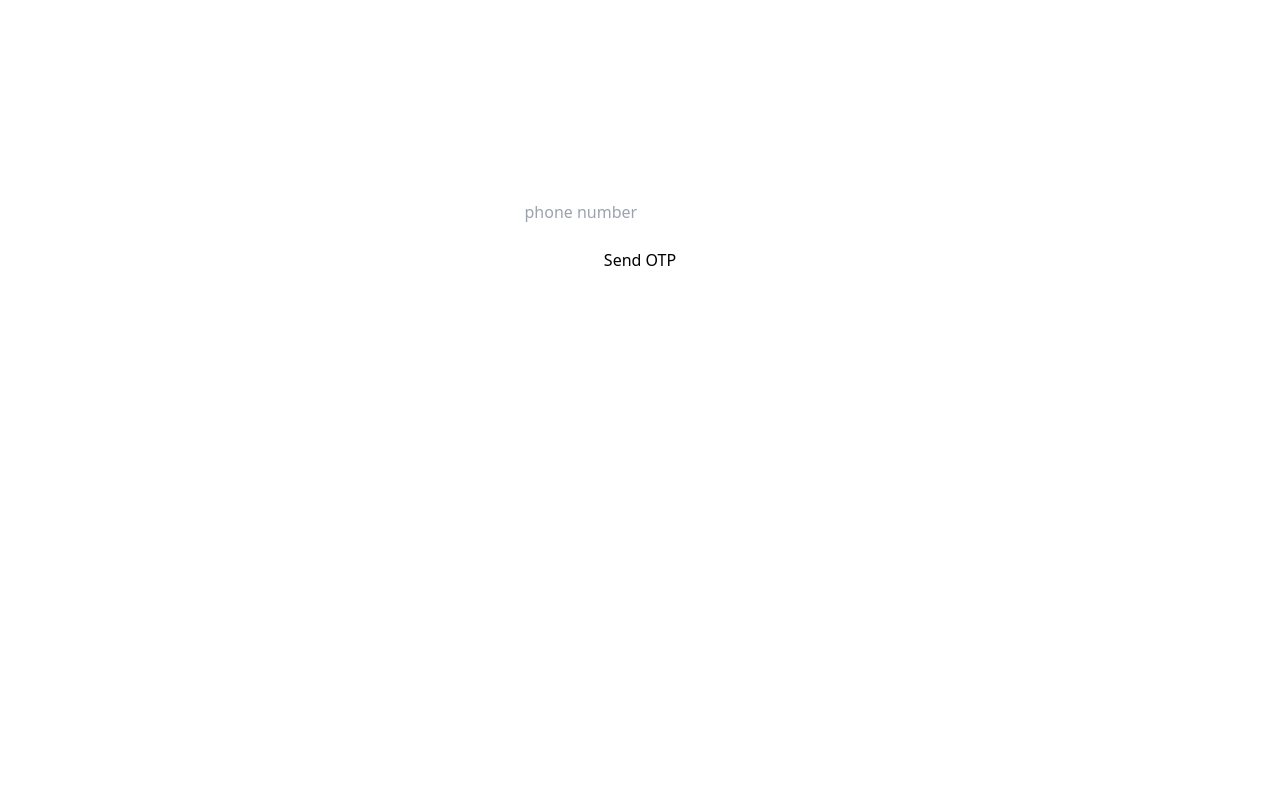
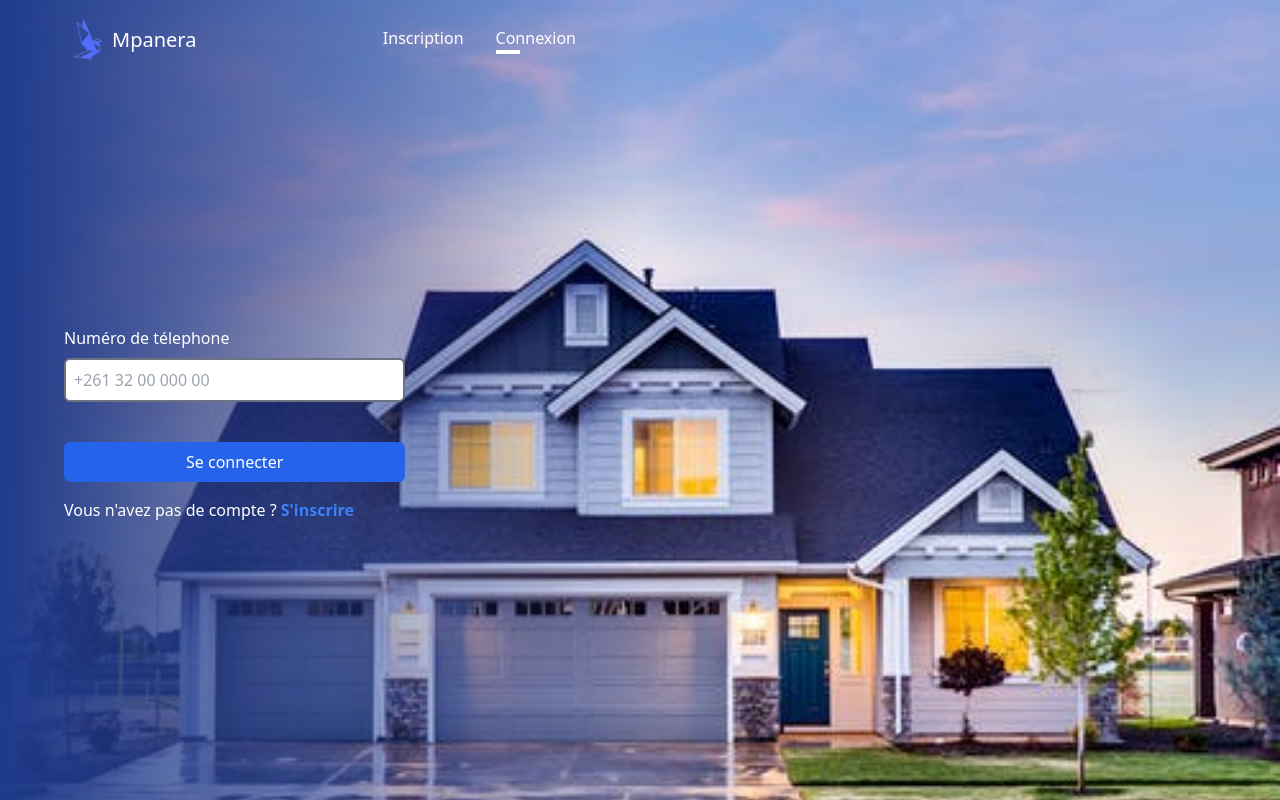
Before and after one commit to Ianel/mpanera-frontend, a React (Vite) app: page /about in a window 1280 px wide. Built offline with nearby package versions, Linux system fonts and the light colour scheme; no server answers.

Commit message:
design: implement login page

```diff
--- a/jsconfig.json
+++ b/jsconfig.json
@@ -3,9 +3,10 @@
     "jsx": "preserve",
     "baseUrl": "./src",
     "paths": {
-      "@/components/*": ["./components/*"],
+      "@/*": ["*"]
+      /* "@/components/*": ["./components/*"],
       "@/pages/*": ["./pages/*"],
-      "@/services/*": ["./services/*"]
+      "@/services/*": ["./services/*"] */
     }
   }
 }
--- a/src/App.jsx
+++ b/src/App.jsx
@@ -1,28 +1,25 @@
-/* import React from "react";
+import React from "react";
 import { BrowserRouter as Router, Route, Routes } from "react-router-dom";
-import AboutPage from "./pages/About";
-import { HomePage } from "./pages/Home";
+import { auth } from "@/services/firebase.service.js";
+import { useAuthState } from "react-firebase-hooks/auth";
+import LoginPage from "@/pages/Login";
+import Mainpage from "@/pages/Home/Main";
+import AboutPage from "@/pages/About";
+import { HomePage } from "@/pages/Home";
 
 export const App = () => {
+  const [user] = useAuthState(auth);
+
   return (
     <Router>
       <Routes>
         <Route path="/" element={<HomePage />}></Route>
-        <Route path="/about" element={<AboutPage />}></Route>
+        <Route path="/login" element={<LoginPage />}></Route>
+        <Route
+          path="/about"
+          element={user ? <Mainpage /> : <LoginPage />}
+        ></Route>
       </Routes>
     </Router>
   );
-}; */
-
-import React from "react";
-import { auth } from "@/services/firebase.service.js";
-import { useAuthState } from "react-firebase-hooks/auth";
-import { Login } from "@/pages/Login";
-import Mainpage from "@/pages/Home/Main";
-
-function App() {
-  const [user] = useAuthState(auth);
-  return user ? <Mainpage /> : <Login />;
-}
-
-export { App };
+};
--- a/src/assets/images/images.js
+++ b/src/assets/images/images.js
@@ -1,5 +1,5 @@
-import avatar from "./avatar1.png";
-import mac from "./mac.jpg";
-import logo from "./logo.png";
+import avatar from "@/assets/images/avatar1.png";
+import mac from "@/assets/images/mac.jpg";
+import logo from "@/assets/images/logo-mpanera.png";
 
 export { avatar, mac, logo };
--- a/src/components/Buttons/index.jsx
+++ b/src/components/Buttons/index.jsx
@@ -19,7 +19,7 @@ export const Button = (props) => {
     <button
       className={`${
         props.wide && "w-full"
-      } px-4 py-3 ${setColor()} text-white rounded-md ${props.className}`}
+      } p-2 ${setColor()} text-white rounded-md ${props.className}`}
       onClick={props.onClick}
       size={props.size}
     >
--- a/src/components/Input/index.jsx
+++ b/src/components/Input/index.jsx
@@ -11,7 +11,7 @@ const Input = (props) => {
       onChange={(e) => {
         states.input[props.name] = e.target.value;
       }}
-      className={`border-2 py-3 rounded-md ${props.className} ${props.bordercolor}`}
+      className={`border-2 p-2 rounded-md ${props.className} ${props.bordercolor}`}
     />
   );
 };
--- a/src/pages/Login/index.jsx
+++ b/src/pages/Login/index.jsx
@@ -5,12 +5,52 @@ import {
   RecaptchaVerifier,
   signInWithPhoneNumber,
 } from "firebase/auth";
+import { Link } from "react-router-dom";
+import { logo } from "@/assets/images/images";
+import Input from "@/components/Input";
+import { Button } from "@/components/Buttons";
 
 const LoginPage = () => {
   return (
-    <div>
-      <input type="tel" placeholder="Entrer votre numéro de telephone" />
-      <button>S'isncrire</button>
+    <div className="bg-login bg-cover h-screen lg:flex lg:flex-row text-white">
+      <div className="lg:w-1/2 bg-gradient-to-r from-blue-900 h-full py-4 px-16 lg:flex lg:flex-col">
+        <nav className="lg:flex lg:flex-row lg:justify-between">
+          <div className="lg:flex lg:flex-row lg:items-center">
+            <img className="w-12" src={logo} alt="mpanera logo" />
+            <h1 className="h1 lg:text-xl">Mpanera</h1>
+          </div>
+          <div className="lg:flex lg:flex-row lg:justify-around lg:items-center">
+            <div className="mx-8">
+              <Link to="/register">Inscription</Link>
+              <div className="lg:w-6 lg:h-1 bg-transparent"></div>
+            </div>
+            <div>
+              <Link to="/login">Connexion</Link>
+              <div className="lg:w-6 lg:h-1 bg-white"></div>
+            </div>
+          </div>
+        </nav>
+        <div className="grid content-center h-full">
+          <div className="w-2/3">
+            <div className="flex flex-col">
+              <label className="mb-2">Numéro de télephone</label>
+              <Input
+                className="mb-10"
+                type="tel"
+                placeholder="+261 32 00 000 00"
+              />
+              <Button className="mb-4">Se connecter</Button>
+            </div>
+            <div className="flex lg:flex-row">
+              <p>Vous n'avez pas de compte ?</p>
+              <Link className="mx-1 font-bold text-blue-500" to={"/register"}>
+                S'inscrire
+              </Link>
+            </div>
+          </div>
+        </div>
+      </div>
+      <div className="lg:w-1/2 h-full opacity-50"></div>
     </div>
   );
 };
--- a/tailwind.config.js
+++ b/tailwind.config.js
@@ -1,8 +1,11 @@
 module.exports = {
   content: ["./index.html", "./src/**/*.{vue,js,ts,jsx,tsx}"],
   theme: {
-    extend: {},
+    extend: {
+      backgroundImage: {
+        login: 'url("./src/assets/images/login.jpeg")',
+      },
+    },
   },
   plugins: [],
-
 };
--- a/vite.config.js
+++ b/vite.config.js
@@ -17,4 +17,7 @@ export default defineConfig({
     alias: [{ find: "@", replacement: path.resolve(__dirname, "/src") }],
   },
   plugins: [reactRefresh()],
+  server: {
+    port: 5000,
+  },
 });
```
Also changed, not shown: src/assets/images/login.jpeg (added), src/assets/images/logo-mpanera.png (added).
